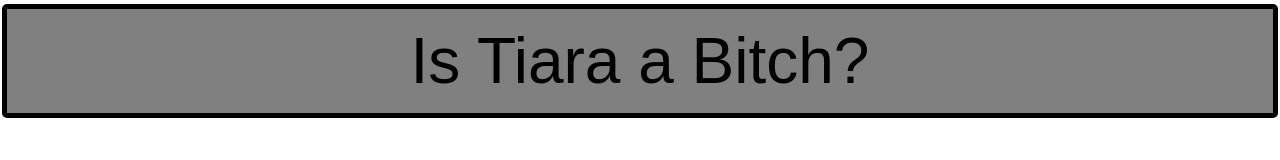
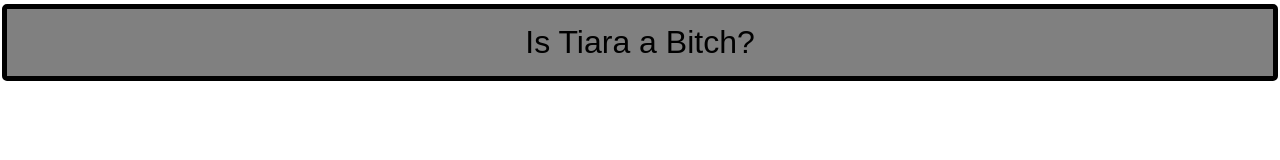
Before and after one commit to FluffyTheRipper/tabgmad-html-starter, a website: page index.html in a window 1280 px wide. Drawn offline with Linux system fonts and the light colour scheme.

Commit message:
Update index.html

```diff
--- a/index.html
+++ b/index.html
@@ -6,8 +6,6 @@
   <style>
     body {
       text-align: center;
-      font-family: 'Arial', sans-serif;
-      font-size: 2em
     }
 
     body, html {
@@ -25,7 +23,7 @@
   		text-align: center;
   		text-decoration: none;
   		display: inline-block;
-  		font-size: 2em;
+  		font-size: 1em;
   		margin: 4px 2px;
         border-color: black;
     	border-width: 5px;
```
